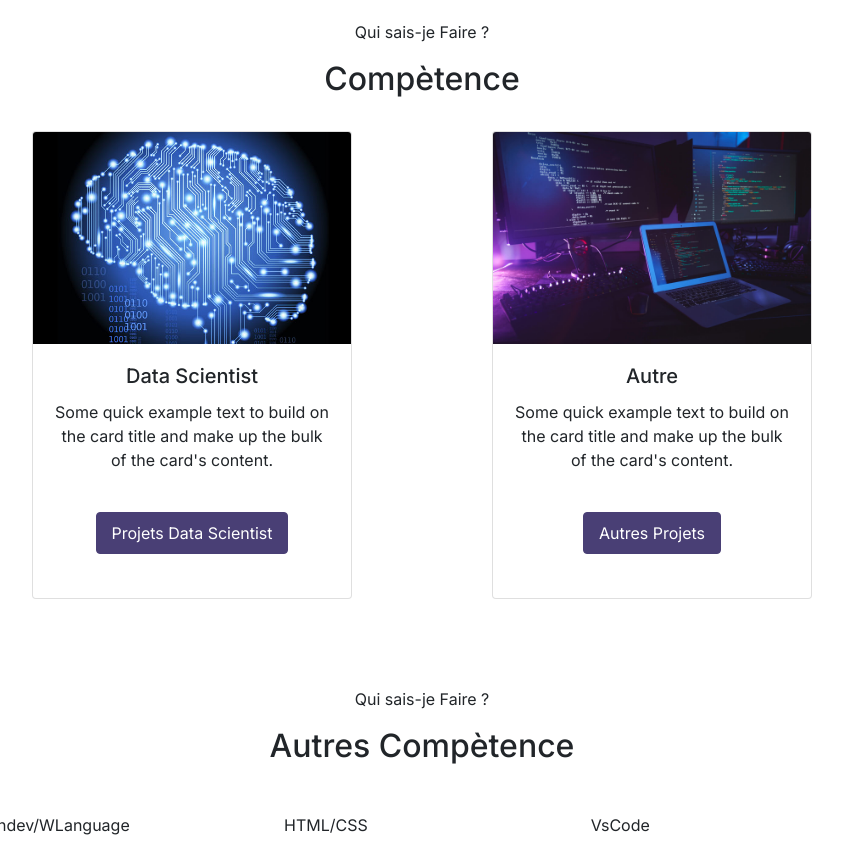
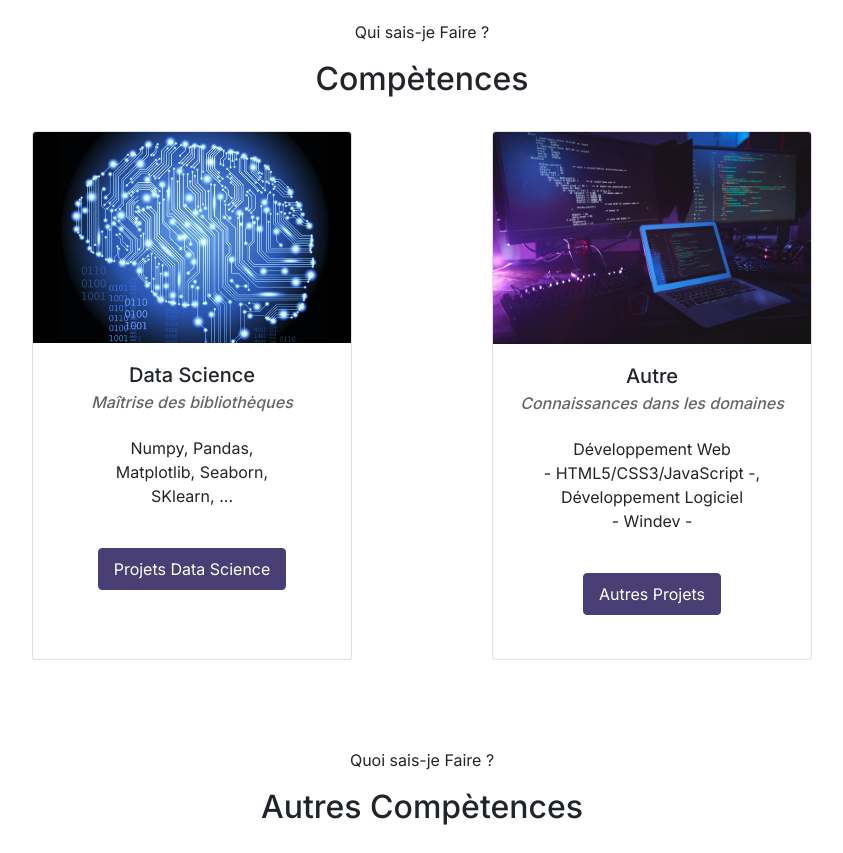
Before and after one commit to mohamed063197/mohamed063197.github.io, a plain HTML site: page index.html in a window 1280 px wide. Shown: the part 1220-2073 px from the top of the page, without its empty margins (218-1061 px from the left). Drawn offline with nearby package versions, Linux system fonts and the light colour scheme.

Commit message:
respensive website

```diff
--- a/css/style.css
+++ b/css/style.css
@@ -433,7 +433,9 @@ h6,
   border: 1px solid rgba(0, 0, 0, 0.125);
   border-radius: 0.25rem;
 }
-
+.btn-card{
+  align-self: flex-end;
+}
 .card>hr {
   margin-right: 0;
   margin-left: 0;
@@ -441,9 +443,10 @@ h6,
 
 
 .card-body {
-  -webkit-box-flex: 1;
-  -ms-flex: 1 1 auto;
-  flex: 1 1 auto;
+  display:flex;
+  flex-direction: column;
+  justify-content: center;
+
   padding: 1.25rem;
 }
 
@@ -454,6 +457,8 @@ h6,
 .card-subtitle {
   margin-top: -0.375rem;
   margin-bottom: 0;
+  opacity: .7;
+  font-style: italic;
 }
 
 .card-text:last-child {
@@ -982,6 +987,8 @@ ul ol {
     width:100%;
     height: auto;
     margin-bottom:2rem;
+    margin-right:0px;
+    margin-left:0px;
   }
 }
 
@@ -995,8 +1002,13 @@ ul ol {
   margin-top:1rem;
   margin-bottom: 1rem;
 }
+
 .competence-content{
 align-items: flex-start;
+}
+
+.card-content-competence{
+    align-items: stretch;
 }
 
 @media screen and (max-width: 696px) and (min-width: 0px){
@@ -1008,7 +1020,10 @@ align-items: flex-start;
     flex-direction: column;
   }
   .card-content-competence{
+    display: flex;
     flex-direction: column;
+    justify-content: center;
+    align-items: center;
   }
 }
 
@@ -1070,7 +1085,8 @@ align-items: flex-start;
 }
 .card-icon{
   width:100%;
-
+  margin-left:.5rem;
+  margin-right:.5rem;
   border: 1px solid rgb(195, 195, 195);
   border-radius: var(--rounded);
 }
@@ -1119,6 +1135,8 @@ align-items: flex-start;
   }
   .card-icon{
     margin-bottom: 1rem;
+    margin-left:0;
+    margin-right:0;
   }
   .RC{
     display:block;
--- a/index.html
+++ b/index.html
@@ -45,7 +45,7 @@
 
     </nav><!-- End of Page Navbar -->
 
-    <header class="header">
+    <header class="header" id="home">
         <div class="container">
             <div class="header-container">
                 <div class="header-body">
@@ -114,19 +114,23 @@
 
                     <div class="section-header">
                         <p class="section-subtitle">Qui sais-je Faire ?</p>
-                        <h2 class="section-title">Compètence</h2>
+                        <h2 class="section-title">Compètences</h2>
                     </div>
 
                     <div class="section-content card-content-competence">
 
                         <div class="card">
                             <img class="card-img-top" src="img/intelligence-artificielle.jpeg" alt="Card image cap">
-                            <div class="card-body">
-                                <h5 class="card-title"> Data Scientist </h5>
-                                <p class="card-text">Some quick example text to build on the card title and make up the
-                                    bulk of the card's content.</p>
-                                <a href="https://github.com/mohamed063197/Data-scientist" class="btn btn-primary">
-                                    Projets Data Scientist </a>
+                            <div class="card-body text-center">
+                                <h5 class="card-title"> Data Science </h5>
+                                <h6 class="card-subtitle"> Maîtrise des bibliothèques </h6>
+                                <p class="card-text"> <br> Numpy, Pandas,<br>
+                                     Matplotlib, Seaborn,<br>
+                                      SKlearn, ... </p>
+                                    <div class="card-cta">
+                                        <a href="https://github.com/mohamed063197/Data-scientist" class="btn btn-primary btn-card">
+                                        Projets Data Science </a>
+                                    </div>
                             </div>
                         </div>
 
@@ -134,9 +138,11 @@
                             <img class="card-img-top" src="img/dev-info.jpeg" alt="Card image cap">
                             <div class="card-body">
                                 <h5 class="card-title">Autre</h5>
-                                <p class="card-text">Some quick example text to build on the card title and make up the
-                                    bulk of the card's content.</p>
-                                <a href="https://github.com/mohamed063197" class="btn btn-primary"> Autres Projets </a>
+                                <h6 class="card-subtitle"> Connaissances dans les domaines </h6>
+                                <p class="card-text"> <br> Développement Web <br>- HTML5/CSS3/JavaScript -,<br> Développement Logiciel <br>- Windev - </p>
+                                <div class="card-cta">
+                                <a href="https://github.com/mohamed063197" class="btn btn-primary btn-card"> Autres Projets </a>
+                            </div>
                             </div>
                         </div>
 
@@ -158,8 +164,8 @@
                 <!-- section body -->
                 <div class="section-body">
                     <div class="section-header">
-                        <p class="section-subtitle">Qui sais-je Faire ?</p>
-                        <h2 class="section-title">Autres Compètence</h2>
+                        <p class="section-subtitle">Quoi sais-je Faire ?</p>
+                        <h2 class="section-title">Autres Compètences </h2>
                     </div>
                     <div class="section-content competence-content">
 
@@ -272,8 +278,8 @@
                     </div>
 
                     <div class="section-content section-content-pf">
-                        <p class="section-text">
-                            <span style="font-weight:bold; font-size:1.5rem;">Jetez un Coup D'Oeil Sur Mon Travail </span>
+                        <p class="section-text text-center">
+                            <span style="font-weight: bold; font-size: 1.5rem; text-align: center;">Jetez un Coup D'Oeil Sur Mon Travail </span>
                             <i style="display: block; font-style: italic;"> Voir mon travail sur github
 
                             </i>
@@ -299,8 +305,8 @@
                 <div class="section-body">
 
                     <div class="section-header">
-                        <p class="section-subtitle">Qui sais-je Faire ?</p>
-                        <h2 class="section-title">Compètence</h2>
+                        <p class="section-subtitle">Comment Me Contactez ?</p>
+                        <h2 class="section-title">Contact</h2>
                     </div>
 
                     <div class="section-content card-content-contact">
```
